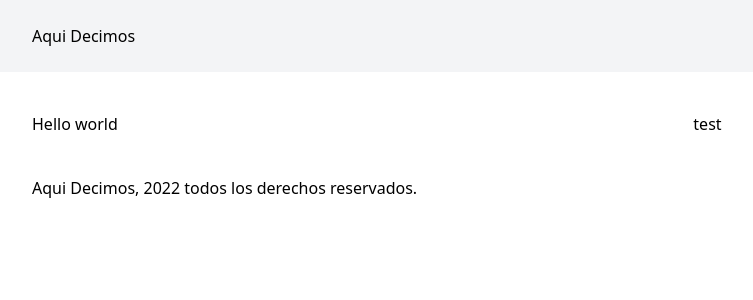
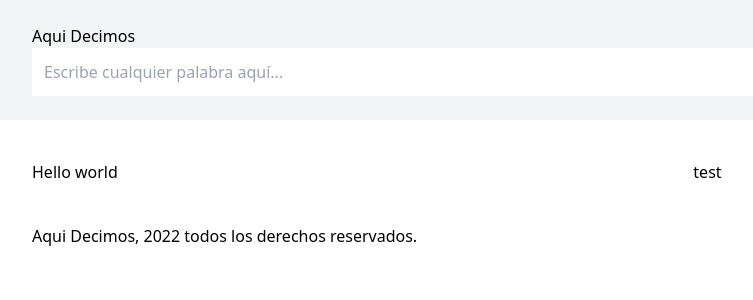
Before and after one commit to HakS/aquidecimos, a Next.js app in the folder frontend/: page / in a window 1280 px wide. Shown: the top 300 px of the page, without its empty margins (112-865 px from the left). Built offline with nearby package versions, Linux system fonts and the light colour scheme.

Commit message:
- Enabled a non CDN mode for backend - Built a search component, still needs work

```diff
--- a/frontend/client.js
+++ b/frontend/client.js
@@ -1,8 +1,15 @@
-// client.js
 import sanityClient from '@sanity/client'
 
-export default sanityClient({
+export const backendCDN = sanityClient({
+  apiVersion: '2021-10-21',
   projectId: 'x93jjbcj', // you can find this in sanity.json
   dataset: 'production', // or the name you chose in step 1
   useCdn: true // `false` if you want to ensure fresh data
 })
+
+export const backend = sanityClient({
+  apiVersion: '2021-10-21',
+  projectId: 'x93jjbcj', // you can find this in sanity.json
+  dataset: 'production', // or the name you chose in step 1
+  useCdn: false // `false` if you want to ensure fresh data
+})
--- /dev/null
+++ b/frontend/components/search.js
@@ -0,0 +1,85 @@
+import groq from 'groq';
+import Link from 'next/link';
+import { useCallback, useRef, useState } from 'react';
+import { backend } from '../client';
+
+const Search = () => {
+  const searchRef = useRef(null)
+  const [query, setQuery] = useState('')
+  const [active, setActive] = useState(false)
+  const [results, setResults] = useState([])
+
+  const fetchResults = async query => {
+    const result = await backend.fetch(
+      groq`*[
+        _type == "meaning" && (
+          signifier match $query ||
+          signified._ref in *[
+            _type == "signified" &&
+            signifier match $query
+          ]._id
+        )
+      ] {
+        "expression": select(
+          signifier match $query => "slang:" + signifier,
+          signified._ref in *[
+            _type == "signified" &&
+            signifier match $query
+          ]._id => "meaning:" + signified->signifier
+        )
+      }[].expression`
+    , { query: `${query}*` })
+
+    setResults(result.map(item => {
+      const [type, word] = item.split(':');
+      return {
+        word: word,
+        link: type == 'slang' ? `/expresion/${ word }` : `/concepto/${ word }`
+      }
+    }))
+  }
+
+  const onChange = useCallback(event => {
+    const query = event.target.value;
+    setQuery(query)
+    if (query.length) {
+      fetchResults(query)
+    } else {
+      setResults([])
+    }
+  }, [])
+
+  const onFocus = useCallback(() => {
+    setActive(true)
+    window.addEventListener('click', onClick)
+  }, [])
+
+  const onClick = useCallback(() => {
+    setActive(false)
+    window.removeEventListener('click', onClick)
+  }, [])
+
+  return (
+    <div className="w-full flex grow shrink-0 relative" ref={searchRef}>
+      <input type="text"
+      onChange={onChange}
+      onFocus={onFocus}
+      value={query}
+      className="p-3 grow shrink-0"
+      placeholder="Escribe cualquier palabra aquí..." />
+      { active && results.length > 0 && (
+        <ul className="absolute top-full w-full bg-white border border-slate-200">
+          { results.map(result => (
+            <li>
+              <Link key={ result.word } href={result.link} passHref={true}>
+                <a className="p-3 block hover:bg-slate-100">{result.word}</a>
+              </Link>
+            </li>
+          )) }
+        </ul>
+      )}
+    </div>
+  )
+}
+
+export default Search
--- a/frontend/pages/Layout.js
+++ b/frontend/pages/Layout.js
@@ -1,4 +1,5 @@
 import Head from 'next/head';
+import Search from '../components/search';
 
 export default (props) => {
   return (
@@ -9,6 +10,9 @@ export default (props) => {
       <header className="bg-gray-100">
         <div className="max-w-screen-lg mx-auto px-4 py-6">
           Aqui Decimos
+          <div className="flex w-full">
+            <Search />
+          </div>
         </div>
       </header>
       <div className="max-w-screen-lg mx-auto flex flex-wrap px-4 my-10">
--- a/frontend/pages/expresion/[expression].js
+++ b/frontend/pages/expresion/[expression].js
@@ -5,7 +5,7 @@ import Head from 'next/head';
 import styled from 'styled-components';
 import PortableText from 'react-portable-text'
 import { FacebookIcon, FacebookShareButton, TwitterIcon, TwitterShareButton } from 'react-share'
-import client from '../../client'
+import { backendCDN } from '../../client'
 import wordTypes from '../../wordTypes'
 import Layout from '../Layout'
 import { removeLastDot, truncate } from '../../utils';
@@ -118,7 +118,7 @@ const SlangData = ({slangMeaning}) => {
 }
 
 export async function getStaticPaths() {
-  const paths = await client.fetch(
+  const paths = await backendCDN.fetch(
     `*[_type == "meaning"][].signifier`
   )
 
@@ -133,7 +133,7 @@ export async function getStaticPaths() {
 export async function getStaticProps(context) {
   const { params } = context;
   const { expression = "" } = params
-  const slangMeaning = await client.fetch(groq`
+  const slangMeaning = await backendCDN.fetch(groq`
     *[
       _type == "meaning" &&
       signifier match $slang
```
Also changed, not shown: frontend/pages/concepto/[expression].js (renamed from frontend/pages/concept/[expression].js).
